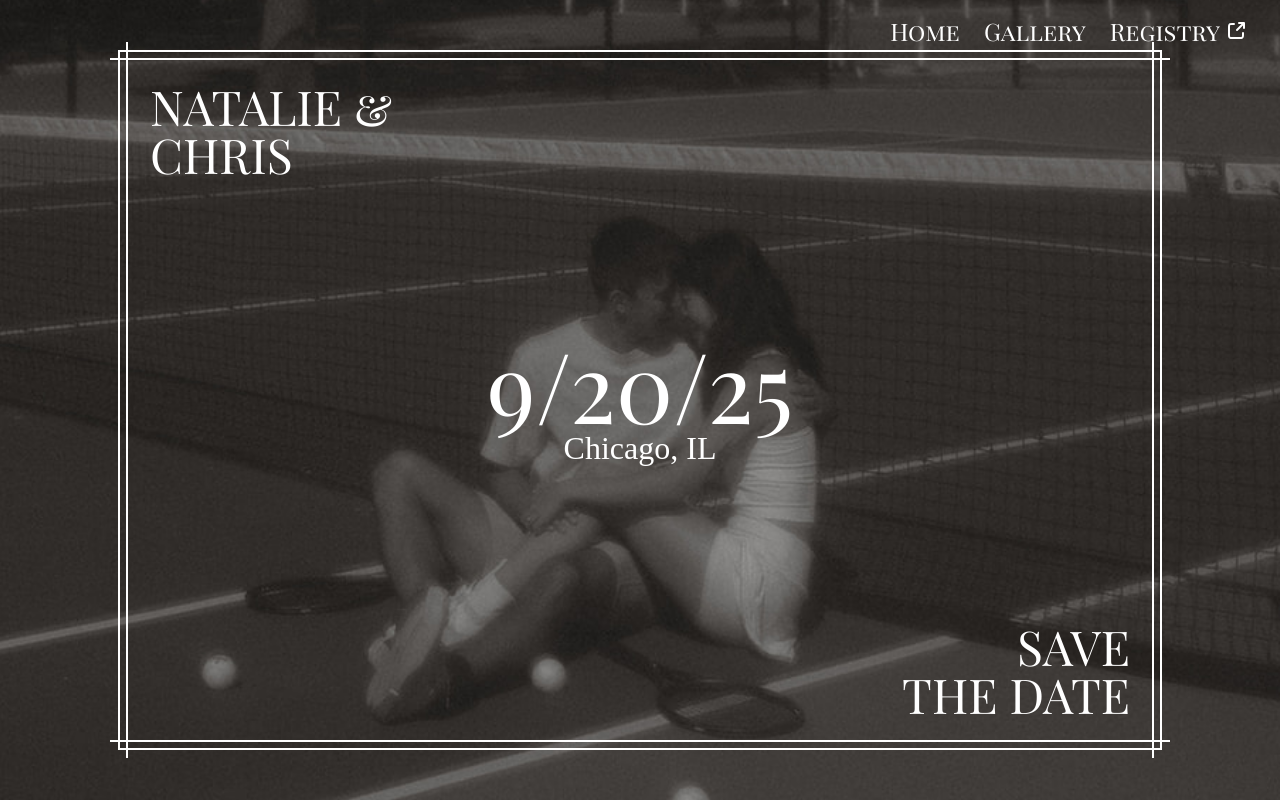
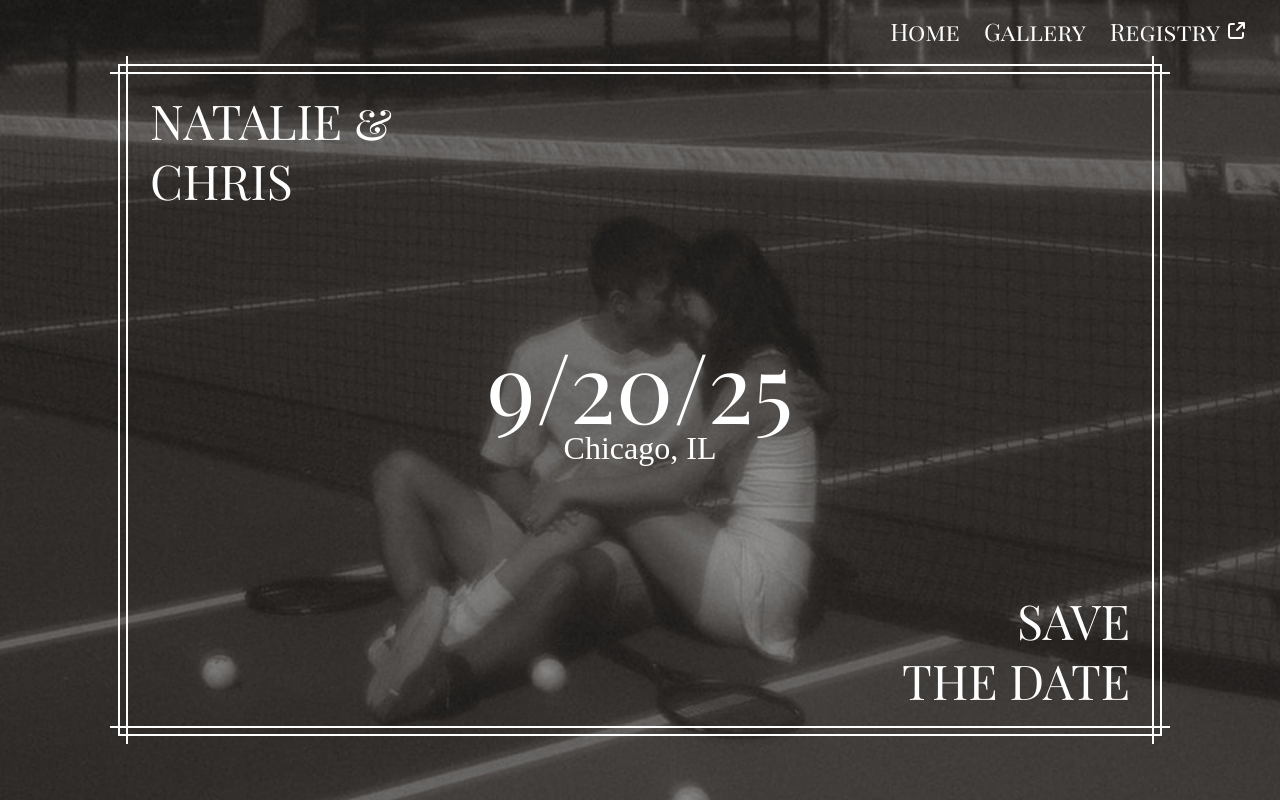
Before and after one commit to cwoodward10/wedding-website, an Astro site: page / in a window 1280 px wide. Built offline with nearby package versions, Linux system fonts and the light colour scheme; Astro itself is replaced by a stand-in of ours; a web font is replaced by a local one.

Commit message:
minor style updates

```diff
--- a/src/pages/index.astro
+++ b/src/pages/index.astro
@@ -33,10 +33,10 @@ const seed = Math.ceil(Math.random() * 2);
 				</div>
 				<h2 class="top fly-in" style="--animation-duration: 1s;">
 					<span class="no-wrap">Natalie &</span>
-					Chris
+					<span>Chris</span>
 				</h2>
 				<h2 class="bottom fly-in" style="--animation-duration: 1s;">
-					Save
+					<span>Save</span>
 					<span class="no-wrap">The Date</span>
 				</h2>
 			</div>
@@ -94,7 +94,7 @@ const seed = Math.ceil(Math.random() * 2);
 		height: var(--container-height);
 		width: var(--container-width);
 
-		max-height: 100%;
+		max-height: calc(100dvh - 8rem);
 		max-width: 100%;
 		overflow: hidden;
 
@@ -261,7 +261,10 @@ const seed = Math.ceil(Math.random() * 2);
 			position: absolute;
 			top: var(--offset);
 			left: var(--offset);
-			max-width: 15rem;
+			display: flex;
+			flex-direction: column;
+			justify-content: flex-start;
+			gap: 0.25em;
 
 			--x-translate: -10%;
 			--y-translate: 0%;
@@ -270,7 +273,10 @@ const seed = Math.ceil(Math.random() * 2);
 			position: absolute;
 			bottom: var(--offset);
 			right: var(--offset);
-			max-width: 15rem;
+			display: flex;
+			flex-direction: column;
+			justify-content: flex-end;
+			gap: 0.25em;
 
 			text-align: right;
 
```
Also changed, not shown: src/pages/password.astro (+13 -2 lines).
